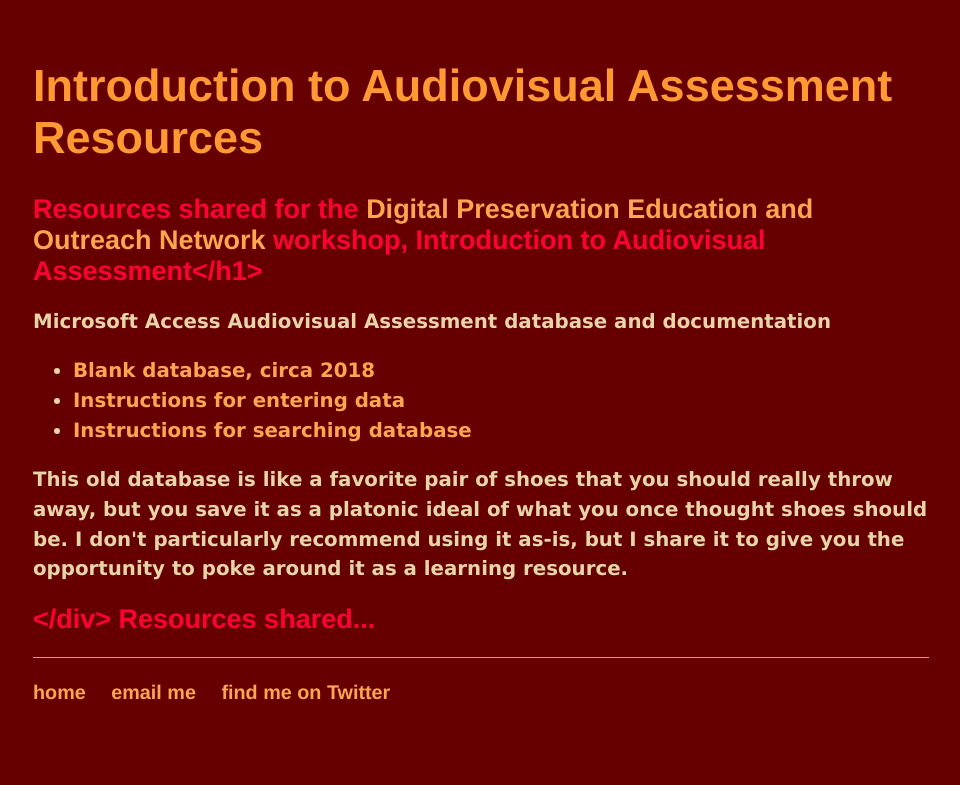
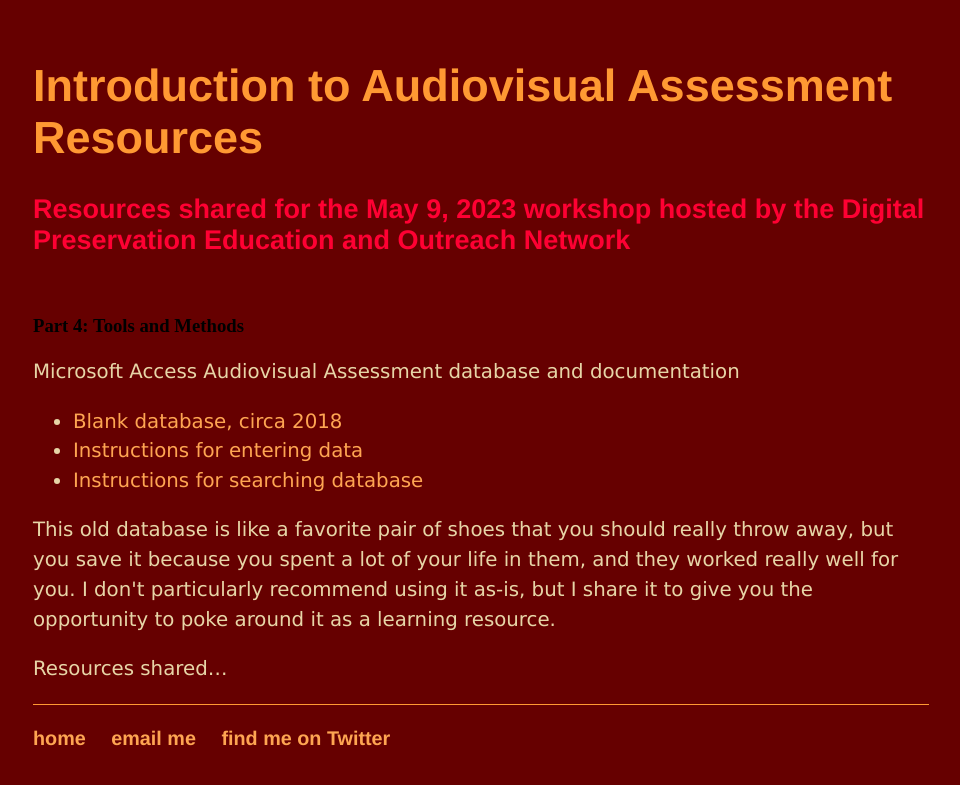
Before and after one commit to megan-mcshea/megan-mcshea.github.io, a Jekyll site: the page built from AVAssessment.md, in a window 1280 px wide. Shown: the top 785 px of the page, without its empty margins (159-1119 px from the left). Built offline with Jekyll 4.4.1, drawn with Linux system fonts in a browser that asks for light colours; our own code applies the rules of GitHub Pages for plain Markdown files.

Commit message:
Update AVAssessment.md

```diff
--- a/AVAssessment.md
+++ b/AVAssessment.md
@@ -1,13 +1,14 @@
 <div class="blurb">
-	<h1>Introduction to Audiovisual Assessment Resources
-	<h2>Resources shared for the <a href="https://www.dpoe.network/">Digital Preservation Education and Outreach Network</a> workshop, Introduction to Audiovisual Assessment</h1>
+	<h1>Introduction to Audiovisual Assessment Resources</h1>
+	<h2>Resources shared for the May 9, 2023 workshop hosted by the Digital Preservation Education and Outreach Network</h2>
  <br>
+	<h3>Part 4: Tools and Methods</h3>
   <p>Microsoft Access Audiovisual Assessment database and documentation</p>
   <ul><li><a href="/AV%20survey%20blank%20copy.accdb">Blank database, circa 2018</a></li>
   <li><a href="/How%20to%20enter%20data%20in%20the%20AV%20Survey%20database.doc">Instructions for entering data</a></li>
   <li><a href="How%20to%20search%20the%20Audiovisual%20Survey%20database.docx">Instructions for searching database</a></li>
   </ul>
-  <p>This old database is like a favorite pair of shoes that you should really throw away, but you save it as a platonic ideal of what you once thought shoes should be. I don't particularly recommend using it as-is, but I share it to give you the opportunity to poke around it as a learning resource.</p>
+  <p>This old database is like a favorite pair of shoes that you should really throw away, but you save it because you spent a lot of your life in them, and they worked really well for you. I don't particularly recommend using it as-is, but I share it to give you the opportunity to poke around it as a learning resource.</p>
 
   </div><!-- /.blurb -->
   Resources shared...
```
